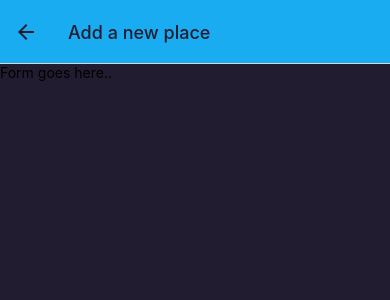
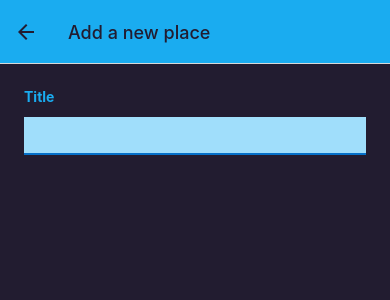
Before and after one commit to jdx-code/fav-places-mobile-app, a React Native app: screen /AddPlace in a window 390 px wide. Shown: the top 300 px of the page. Built offline with nearby package versions, Linux system fonts and the light colour scheme.

Commit message:
Getting started with a custom form

```diff
--- a/components/Places/PlaceForm.js
+++ b/components/Places/PlaceForm.js
@@ -1,11 +1,48 @@
-import { Text, View } from "react-native";
+import { ScrollView, StyleSheet, Text, TextInput, View } from "react-native";
+import { Colors } from "../../constants/colors";
+import { useState } from "react";
 
 function PlaceForm() {
+
+    const [enteredTitle, setEnteredTitle] = useState('');
+
+    function changeTitleHandler(enteredTitle) {
+        setEnteredTitle(enteredTitle);
+    }
+
     return (
-        <View>
-            <Text>Form goes here..</Text>
-        </View>
+        <ScrollView style={styles.form}>
+            <View>
+                <Text style={styles.label}>Title</Text>
+                <TextInput
+                    style={styles.input}
+                    onChangeText={changeTitleHandler}
+                    value={enteredTitle}
+                />
+            </View>
+        </ScrollView>
     )
 }
 
 export default PlaceForm;
+
+const styles = StyleSheet.create({
+    form: {
+        flex: 1,
+        padding: 24
+    },
+    label: {
+        fontWeight: 'bold',
+        marginBottom: 4,
+        color: Colors.primary500
+    },
+    input: {
+        marginVertical: 8,
+        paddingHorizontal: 4,
+        paddingVertical: 8,
+        fontSize: 16,
+        borderBottomColor: Colors.primary700,
+        borderBottomWidth: 2,
+        backgroundColor: Colors.primary100
+    }
+})
```
